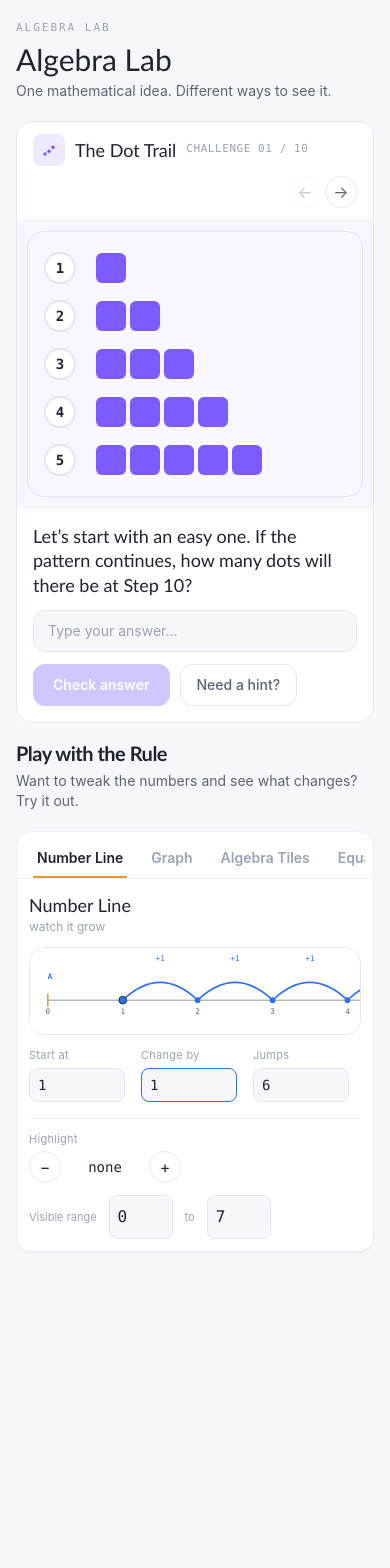
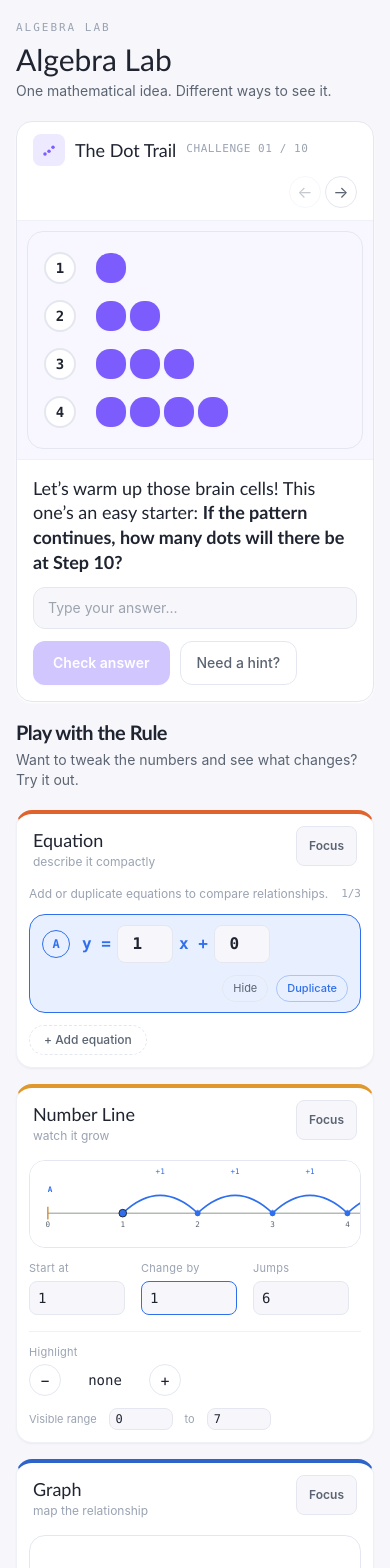
Before and after one commit to bodhi-thinking/algebra-lab, a Next.js app: page / in a window 390 px wide. Shown: the top 1568 px of the page. Before the commit the page ends 1272 px from the top, so only its background shows below. Built offline with nearby package versions, Linux system fonts and the light colour scheme.

Commit message:
Changed the interface to mobile first and corrected a few text contents

```diff
--- a/challenges/001-dot-trail/ChallengeVisual.tsx
+++ b/challenges/001-dot-trail/ChallengeVisual.tsx
@@ -5,7 +5,7 @@ const CELL_SIZE_DESKTOP = 34;
 
 
 export default function ChallengeVisual({ challenge }: ChallengeVisualProps) {
-  const stepCount = 5;
+  const stepCount = 4;
 
   return (
     <figure
@@ -43,7 +43,7 @@ export default function ChallengeVisual({ challenge }: ChallengeVisualProps) {
                       <span
                         key={cell}
                         aria-hidden="true"
-                        className="rounded-[6px] bg-primary shadow-sm"
+                        className="rounded-[14px] bg-primary shadow-sm"
                         style={{
                           width: CELL_SIZE_MOBILE,
                           height: CELL_SIZE_MOBILE,
--- a/challenges/001-dot-trail/challenge.ts
+++ b/challenges/001-dot-trail/challenge.ts
@@ -6,7 +6,8 @@ export const challenge: PatternChallenge = {
   id: "dot-trail",
   title: "The Dot Trail",
   seriesPosition: 1,
-  question: "Let’s start with an easy one. If the pattern continues, how many dots will there be at Step 10?",
+  questionIntro: "Let’s warm up those brain cells! This one’s an easy starter:",
+  question: "If the pattern continues, how many dots will there be at Step 10?",
   answer: 10,
   hints: [
     { id: "h1", text: "Look at what changes from one step to the next." },
--- a/challenges/002-even-steps/ChallengeVisual.tsx
+++ b/challenges/002-even-steps/ChallengeVisual.tsx
@@ -19,7 +19,7 @@ function renderCells(step: number, cellSize: number) {
         <span
           key={index}
           aria-hidden="true"
-          className="rounded-[6px] bg-primary shadow-sm"
+          className="rounded-[14px] bg-primary shadow-sm"
           style={{ width: cellSize, height: cellSize }}
         />
       ))}
@@ -28,7 +28,7 @@ function renderCells(step: number, cellSize: number) {
 }
 
 export default function ChallengeVisual({ challenge }: ChallengeVisualProps) {
-  const stepCount = 5;
+  const stepCount = 4;
 
   return (
     <figure
--- a/challenges/002-even-steps/challenge.ts
+++ b/challenges/002-even-steps/challenge.ts
@@ -6,8 +6,9 @@ export const challenge: PatternChallenge = {
   id: "even-steps",
   title: "Even Steps",
   seriesPosition: 2,
+  questionIntro: "You spotted that first one easily, but let's change things up.",
   question:
-    "You found the pattern in the last one. Let’s change it up! Can you figure out how many dots there will be at Step 10?",
+    "What’s your prediction for Step 10?",
   answer: 20,
   hints: [
     {
--- a/challenges/003-odd-steps/challenge.ts
+++ b/challenges/003-odd-steps/challenge.ts
@@ -6,8 +6,9 @@ export const challenge: PatternChallenge = {
   id: "odd-steps",
   title: "Odd Steps",
   seriesPosition: 3,
+  questionIntro: "Time to think bigger. The rule is steady: +2 squares every step.",
   question:
-    "The pattern keeps growing by 2. Can you work out how many squares there will be at Step 100?",
+    "Can you skip ahead and calculate the squares for Step 20?",
   answer: 199,
   hints: [
     {
--- a/components/ChallengeCard.tsx
+++ b/components/ChallengeCard.tsx
@@ -53,7 +53,10 @@ export default function ChallengeCard({
     );
   };
 
-  const ChallengeVisual = challenge.visual;
+  const ChallengeVisual =
+  challenge.challengeType === "pattern"
+    ? challenge.visual
+    : null;
 
   return (
     <section className="overflow-hidden rounded-2xl border border-line bg-panel shadow-panel">
@@ -124,14 +127,19 @@ export default function ChallengeCard({
       </header>
 
       {/* Row 2: challenge-owned visual */}
+      {ChallengeVisual && (
   <div className="border-b border-line-soft bg-pattern-surface px-2.5 py-2.5 sm:px-4 sm:py-3 md:px-5 md:py-4">
     <ChallengeVisual challenge={challenge} />
   </div>
+)}
 
       {/* Row 3: question */}
       <div className="px-4 pt-4 sm:px-5 md:px-6 md:pt-5">
         <p className="max-w-none font-display text-lg leading-snug text-ink sm:text-xl">
-          {challenge.question}
+          {challenge.questionIntro && (
+            <span>{challenge.questionIntro} </span>
+        )}
+        <strong>{challenge.question}</strong>
         </p>
       </div>
 
@@ -161,25 +169,37 @@ export default function ChallengeCard({
           />
 
           <div className="flex flex-wrap gap-2.5">
+            {status !== "correct" && (
               <button
                 type="button"
                 onClick={handleCheck}
                 disabled={!inputValue.trim()}
-              className="rounded-xl bg-primary px-5 py-2.5 text-sm font-semibold text-white shadow-sm transition hover:brightness-105 disabled:cursor-not-allowed disabled:opacity-35"
+                className="min-h-11 rounded-xl bg-primary px-5 py-2.5 text-sm font-semibold text-white shadow-sm transition hover:brightness-105 disabled:cursor-not-allowed disabled:opacity-35"
               >
                 Check answer
               </button>
+            )}
 
-            {hintsShown < challenge.hints.length && (
+            {status !== "correct" && hintsShown < challenge.hints.length && (
               <button
                 type="button"
                 onClick={showNextHint}
                 aria-expanded={hintsShown > 0}
-                className="rounded-xl border border-line bg-white px-4 py-2.5 text-sm font-medium text-ink-soft transition hover:border-primary hover:text-ink"
+                className="min-h-11 rounded-xl border border-line bg-white px-4 py-2.5 text-sm font-medium text-ink-soft transition hover:border-primary hover:text-ink"
               >
                 {hintsShown === 0
                   ? "Need a hint?"
                   : "Another hint"}
+              </button>
+            )}
+
+            {status === "correct" && canNext && (
+              <button
+                type="button"
+                onClick={onNext}
+                className="min-h-11 w-full rounded-xl bg-primary px-5 py-2.5 text-sm font-semibold text-white shadow-sm transition hover:brightness-105 sm:w-auto"
+              >
+                Next challenge →
               </button>
             )}
           </div>
@@ -213,7 +233,7 @@ export default function ChallengeCard({
           </div>
         )}
 
-        {/* Correct answer */}
+        {/* Correct answer + next action */}
         {status === "correct" && (
           <div
             className="mt-3 rounded-xl bg-eqC-soft px-4 py-3"
--- a/components/lab/AlgebraTiles.tsx
+++ b/components/lab/AlgebraTiles.tsx
@@ -114,7 +114,7 @@ export default function AlgebraTiles() {
           </div>
 
           <p className="mb-2 mt-4 font-mono text-[11px] tracking-wide text-ink-faint">
-            then, each value adds
+            then, each level adds
           </p>
 
           <div className="flex flex-col gap-2">
--- a/components/lab/NumberLine.tsx
+++ b/components/lab/NumberLine.tsx
@@ -1,6 +1,6 @@
 "use client";
 
-import { useEffect, useMemo, useState } from "react";
+import { useMemo } from "react";
 import type { ChangeEvent, KeyboardEvent } from "react";
 import { useLabStore } from "@/lib/lab-store";
 import { sequenceValues, valueAt } from "@/lib/challenge-types";
@@ -406,97 +406,38 @@ export default function NumberLine() {
       )}
 
       {/* Visible range */}
-      <div className="mt-3 flex flex-wrap items-center gap-3 text-[11px] text-ink-faint">
+      <div className="mt-3 flex items-center gap-3 text-[11px] text-ink-faint">
         <span>Visible range</span>
 
-        <RangeField
+        <input
+          type="number"
           value={range.min}
-          fallback={0}
-          onCommit={(value) =>
-            setRange(value, range.max)
+          onChange={(e: ChangeEvent<HTMLInputElement>) =>
+            setRange(
+              Number(e.target.value),
+              range.max
+            )
           }
-          ariaLabel="Number line minimum"
+          className="w-16 rounded-lg border border-line bg-paper px-1.5 py-0.5 font-mono text-xs text-ink"
+          aria-label="Number line minimum"
         />
 
         <span>to</span>
 
-        <RangeField
+        <input
+          type="number"
           value={range.max}
-          fallback={10}
-          onCommit={(value) =>
-            setRange(range.min, value)
+          onChange={(e: ChangeEvent<HTMLInputElement>) =>
+            setRange(
+              range.min,
+              Number(e.target.value)
+            )
           }
-          ariaLabel="Number line maximum"
+          className="w-16 rounded-lg border border-line bg-paper px-1.5 py-0.5 font-mono text-xs text-ink"
+          aria-label="Number line maximum"
         />
       </div>
     </div>
-  );
-}
-
-function RangeField({
-  value,
-  fallback,
-  onCommit,
-  ariaLabel,
-}: {
-  value: number;
-  fallback: number;
-  onCommit: (value: number) => void;
-  ariaLabel: string;
-}) {
-  const [draft, setDraft] = useState(String(value));
-
-  useEffect(() => {
-    setDraft(String(value));
-  }, [value]);
-
-  const commit = () => {
-    const trimmed = draft.trim();
-
-    /*
-     * Allow the learner to completely clear the field while editing.
-     * Only restore the fallback once editing is finished.
-     */
-    if (trimmed === "") {
-      onCommit(fallback);
-      setDraft(String(fallback));
-      return;
-    }
-
-    const parsed = Number(trimmed);
-
-    /*
-     * If the entered value is not a valid number,
-     * restore the last valid value.
-     */
-    if (!Number.isFinite(parsed)) {
-      setDraft(String(value));
-      return;
-    }
-
-    const next = Math.round(parsed);
-
-    onCommit(next);
-    setDraft(String(next));
-  };
-
-  return (
-    <input
-      type="number"
-      inputMode="numeric"
-      value={draft}
-      onChange={(e: ChangeEvent<HTMLInputElement>) => {
-        setDraft(e.target.value);
-      }}
-      onBlur={commit}
-      onKeyDown={(e: KeyboardEvent<HTMLInputElement>) => {
-        if (e.key === "Enter") {
-          e.currentTarget.blur();
-        }
-      }}
-      className="min-h-11 w-16 rounded-lg border border-line bg-paper px-2 py-1.5 font-mono text-base text-ink focus:outline-none focus:ring-2 focus:ring-chalk"
-      aria-label={ariaLabel}
-    />
   );
 }
 
--- a/components/lab/RepresentationGrid.tsx
+++ b/components/lab/RepresentationGrid.tsx
@@ -1,6 +1,6 @@
 "use client";
 
-import { useEffect, useState } from "react";
+import { useState } from "react";
 import type { Challenge, PanelKey } from "@/lib/challenge-types";
 import NumberLine from "@/components/lab/NumberLine";
 import Graph from "@/components/lab/Graph";
@@ -15,20 +15,30 @@ type PanelMeta = {
 };
 
 const PANEL_META: PanelMeta[] = [
+  { key: "equation", title: "Equation", caption: "describe it compactly", accent: "#E0632E" },
   { key: "numberLine", title: "Number Line", caption: "watch it grow", accent: "#E0972B" },
   { key: "graph", title: "Graph", caption: "map the relationship", accent: "#2E63C9" },
   { key: "tiles", title: "Algebra Tiles", caption: "see the repeated structure", accent: "#3E9662" },
-  { key: "equation", title: "Equation", caption: "describe it compactly", accent: "#E0632E" },
 ];
 
 function renderPanel(key: PanelKey, challenge: Challenge) {
   if (key === "numberLine") return <NumberLine />;
   if (key === "graph") return <Graph />;
-  if (key === "equation") return <EquationPanel allowAdd={challenge.allowAddEquation} />;
+  if (key === "equation") {
+    return <EquationPanel allowAdd={challenge.allowAddEquation} />;
+  }
   return <AlgebraTiles />;
 }
 
-function PanelCard({ panel, challenge }: { panel: PanelMeta; challenge: Challenge }) {
+function PanelCard({
+  panel,
+  challenge,
+  onFocus,
+}: {
+  panel: PanelMeta;
+  challenge: Challenge;
+  onFocus: (key: PanelKey) => void;
+}) {
   return (
     <article
       className="min-w-0 overflow-hidden rounded-2xl border border-line-soft bg-panel shadow-sm"
@@ -36,10 +46,24 @@ function PanelCard({ panel, challenge }: { panel: PanelMeta; challenge: Challeng
     >
       <div className="flex items-start justify-between gap-3 px-4 pb-1 pt-3 sm:px-5 sm:pt-4">
         <div>
-          <h2 className="font-display text-lg text-ink sm:text-xl">{panel.title}</h2>
-          <p className="text-xs text-ink-faint sm:text-sm">{panel.caption}</p>
+          <h2 className="font-display text-lg text-ink sm:text-xl">
+            {panel.title}
+          </h2>
+          <p className="text-xs text-ink-faint sm:text-sm">
+            {panel.caption}
+          </p>
         </div>
+
+        <button
+          type="button"
+          onClick={() => onFocus(panel.key)}
+          className="min-h-10 shrink-0 rounded-lg border border-line bg-paper px-3 py-2 text-xs font-semibold text-ink-soft transition hover:border-primary hover:text-primary sm:text-sm"
+          aria-label={`Focus on ${panel.title}`}
+        >
+          Focus
+        </button>
       </div>
+
       <div className="min-w-0 p-3 sm:p-4 md:p-5">
         {renderPanel(panel.key, challenge)}
       </div>
@@ -47,21 +71,107 @@ function PanelCard({ panel, challenge }: { panel: PanelMeta; challenge: Challeng
   );
 }
 
-export default function RepresentationGrid({ challenge }: { challenge: Challenge }) {
-  const panels = PANEL_META.filter((panel) => challenge.enabledRepresentations[panel.key]);
-  const [active, setActive] = useState<PanelKey>("numberLine");
+function FocusView({
+  focusedPanel,
+  equation,
+  challenge,
+  onClose,
+}: {
+  focusedPanel: PanelMeta;
+  equation?: PanelMeta;
+  challenge: Challenge;
+  onClose: () => void;
+}) {
+  const showEquationSeparately = equation && focusedPanel.key !== "equation";
 
-  useEffect(() => {
-    setActive("numberLine");
-  }, [challenge.id]);
+  return (
+    <div
+      className="fixed inset-0 z-50 overflow-y-auto bg-paper/95 backdrop-blur-sm"
+      role="dialog"
+      aria-modal="true"
+      aria-labelledby="focus-view-title"
+    >
+      <div className="mx-auto min-h-full w-full max-w-6xl px-4 py-4 sm:px-6 sm:py-6 lg:px-8">
+        <div className="mb-4 flex items-center justify-between gap-4 sm:mb-6">
+          <div>
+            <p className="text-xs font-semibold uppercase tracking-[0.14em] text-ink-faint">
+              Focus view
+            </p>
+            <h2
+              id="focus-view-title"
+              className="mt-1 font-display text-xl font-semibold text-ink sm:text-2xl"
+            >
+              {focusedPanel.title}
+            </h2>
+          </div>
 
-  const activePanel = panels.find((panel) => panel.key === active) ?? panels[0];
-  if (!activePanel) return null;
+          <button
+            type="button"
+            onClick={onClose}
+            className="min-h-11 shrink-0 rounded-xl border border-line bg-panel px-4 py-2.5 text-sm font-semibold text-ink transition hover:border-primary hover:text-primary"
+          >
+            Back to Lab
+          </button>
+        </div>
+
+        <div className="flex flex-col gap-4 pb-8 sm:gap-5">
+          {showEquationSeparately && (
+            <section
+              className="min-w-0 overflow-hidden rounded-2xl border border-line-soft bg-panel shadow-sm"
+              style={{ borderTop: `4px solid ${equation.accent}` }}
+            >
+              <div className="px-4 pb-1 pt-3 sm:px-5 sm:pt-4">
+                <h3 className="font-display text-lg text-ink sm:text-xl">
+                  {equation.title}
+                </h3>
+                <p className="text-xs text-ink-faint sm:text-sm">
+                  Keep the rule visible while you explore.
+                </p>
+              </div>
+              <div className="min-w-0 p-3 sm:p-4 md:p-5">
+                {renderPanel(equation.key, challenge)}
+              </div>
+            </section>
+          )}
+
+          <section
+            className="min-w-0 overflow-hidden rounded-2xl border border-line-soft bg-panel shadow-sm"
+            style={{ borderTop: `4px solid ${focusedPanel.accent}` }}
+          >
+            <div className="px-4 pb-1 pt-3 sm:px-5 sm:pt-4">
+              <p className="text-xs text-ink-faint sm:text-sm">
+                Explore this representation. Changes stay connected to the other views.
+              </p>
+            </div>
+            <div className="min-w-0 p-3 sm:p-4 md:p-6">
+              {renderPanel(focusedPanel.key, challenge)}
+            </div>
+          </section>
+        </div>
+      </div>
+    </div>
+  );
+}
+
+export default function RepresentationGrid({
+  challenge,
+}: {
+  challenge: Challenge;
+}) {
+  const [focusedKey, setFocusedKey] = useState<PanelKey | null>(null);
+
+  const panels = PANEL_META.filter(
+    (panel) => challenge.enabledRepresentations[panel.key]
+  );
+
+  const equation = panels.find((panel) => panel.key === "equation");
+  const numberLine = panels.find((panel) => panel.key === "numberLine");
+  const graph = panels.find((panel) => panel.key === "graph");
+  const tiles = panels.find((panel) => panel.key === "tiles");
+  const focusedPanel = panels.find((panel) => panel.key === focusedKey);
 
   return (
     <section aria-label="Algebra Lab representations">
-
-    {/* Lab heading */}
       <div className="mb-5">
         <h2 className="font-display text-xl font-semibold tracking-tight text-ink sm:text-2xl">
           Play with the Rule
@@ -72,77 +182,54 @@ export default function RepresentationGrid({ challenge }: { challenge: Challenge
         </p>
       </div>
 
-    {/* Desktop: all four representations remain visible in the original 2 × 2 layout. */}
-    <div className="hidden gap-4 md:grid md:grid-cols-2">
-        {(["numberLine", "graph", "equation", "tiles"] as PanelKey[])
-          .map((key) => panels.find((panel) => panel.key === key))
-          .filter((panel): panel is PanelMeta => Boolean(panel))
-          .map((panel) => (
-            <PanelCard key={panel.key} panel={panel} challenge={challenge} />
-          ))}
+      <div className="flex flex-col gap-4">
+        {/* Equation — the symbolic anchor, always first. */}
+        {equation && (
+          <PanelCard
+            panel={equation}
+            challenge={challenge}
+            onFocus={setFocusedKey}
+          />
+        )}
+
+        {/* Number Line + Graph — side by side when there is enough width. */}
+        {(numberLine || graph) && (
+          <div className="grid min-w-0 gap-4 md:grid-cols-2">
+            {numberLine && (
+              <PanelCard
+                panel={numberLine}
+                challenge={challenge}
+                onFocus={setFocusedKey}
+              />
+            )}
+            {graph && (
+              <PanelCard
+                panel={graph}
+                challenge={challenge}
+                onFocus={setFocusedKey}
+              />
+            )}
+          </div>
+        )}
+
+        {/* Algebra Tiles — full width, after the visual pair. */}
+        {tiles && (
+          <PanelCard
+            panel={tiles}
+            challenge={challenge}
+            onFocus={setFocusedKey}
+          />
+        )}
       </div>
 
-      {/* Mobile: conserve vertical space with one representation visible at a time. */}
-      <div className="overflow-hidden rounded-2xl border border-line-soft bg-panel shadow-sm md:hidden">
-        <div
-          className="border-b border-line-soft px-2 pt-1.5 sm:px-4 sm:pt-2"
-          role="tablist"
-          aria-label="Algebra Lab representations"
-        >
-          <div className="flex min-w-0 gap-1 overflow-x-auto scrollbar-none">
-            {panels.map((panel) => {
-              const isActive = panel.key === activePanel.key;
-              return (
-                <button
-                  key={panel.key}
-                  type="button"
-                  role="tab"
-                  aria-selected={isActive}
-                  aria-controls="mobile-lab-panel"
-                  id={`mobile-lab-tab-${panel.key}`}
-                  tabIndex={isActive ? 0 : -1}
-                  onClick={() => setActive(panel.key)}
-                  onKeyDown={(event) => {
-                    const currentIndex = panels.findIndex((item) => item.key === panel.key);
-                    if (event.key === "ArrowRight") {
-                      event.preventDefault();
-                      setActive(panels[(currentIndex + 1) % panels.length].key);
-                    } else if (event.key === "ArrowLeft") {
-                      event.preventDefault();
-                      setActive(panels[(currentIndex - 1 + panels.length) % panels.length].key);
-                    }
-                  }}
-                  className={`relative shrink-0 whitespace-nowrap rounded-t-xl px-3 py-2.5 text-sm font-semibold transition-colors sm:px-4 sm:text-base ${
-                    isActive ? "text-ink" : "text-ink-faint hover:text-ink-soft"
-                  }`}
-                >
-                  {panel.title}
-                  {isActive && (
-                    <span
-                      aria-hidden="true"
-                      className="absolute inset-x-2 bottom-0 h-0.5 rounded-full sm:inset-x-4"
-                      style={{ backgroundColor: panel.accent }}
+      {focusedPanel && (
+        <FocusView
+          focusedPanel={focusedPanel}
+          equation={equation}
+          challenge={challenge}
+          onClose={() => setFocusedKey(null)}
         />
       )}
-                </button>
-              );
-            })}
-          </div>
-        </div>
-
-        <div
-          id="mobile-lab-panel"
-          role="tabpanel"
-          aria-labelledby={`mobile-lab-tab-${activePanel.key}`}
-          className="min-w-0 p-3 sm:p-4"
-        >
-          <div className="mb-3">
-            <h2 className="font-display text-lg text-ink sm:text-xl">{activePanel.title}</h2>
-            <p className="text-xs text-ink-faint sm:text-sm">{activePanel.caption}</p>
-          </div>
-          {renderPanel(activePanel.key, challenge)}
-        </div>
-      </div>
     </section>
   );
 }
--- a/lib/challenge-types.ts
+++ b/lib/challenge-types.ts
@@ -52,6 +52,7 @@ export type BaseChallenge = {
   title: string;
   seriesPosition: number;
   question: string;
+  questionIntro: string;
   answer: number;
   hints: Hint[];
   correctFeedback: string;
@@ -60,9 +61,6 @@ export type BaseChallenge = {
   enabledRepresentations: Record<PanelKey, boolean>;
   allowAddEquation: boolean;
   initialState: InitialState;
-
-  // Every challenge owns its visual
-  visual: ChallengeVisualComponent;
 };
 
 export type PatternChallenge = BaseChallenge & {
```
Also changed, not shown: 1 other file (tests, documents, lock files or other folders). Lines whose indentation alone changed are shown as unchanged.
